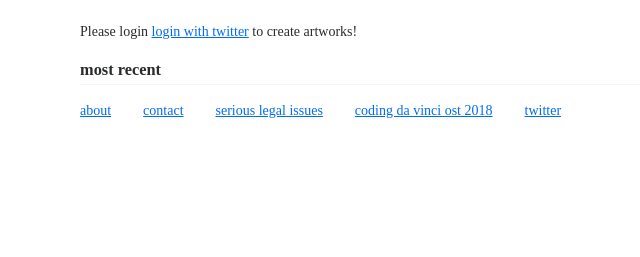
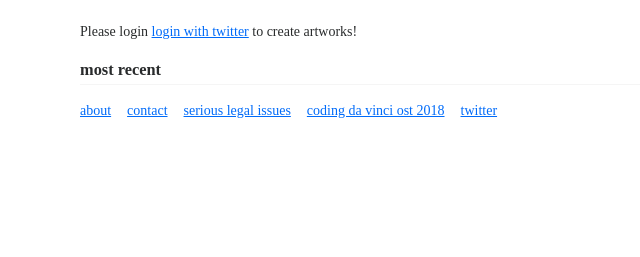
Before and after one commit to jfilter/MDMA, a Django app: page / in a window 1280 px wide. Shown: the part 92-349 px from the top of the page, without its empty margins (160-800 px from the left). Run offline with Django 3.2, Linux system fonts and the light colour scheme; data that the repository does not hold is empty; parts of the project's set-up code (start-up, migrations or seed data) failed here and were passed over; some libraries are stand-ins or nearby versions.

Commit message:
harmonize navs

```diff
--- a/static/css/main.css
+++ b/static/css/main.css
@@ -73,11 +73,11 @@ header h1 a {
 }
 
 footer a {
-  padding: 0 1rem;
+  padding: 0 0.5rem;
 }
 
 footer a:first-child {
-  padding: 0 1rem 0 0;
+  padding: 0 0.5rem 0 0;
 }
 
 .errorlist {
--- a/templates/base.html
+++ b/templates/base.html
@@ -14,8 +14,7 @@
     <h1><a href="{% url 'index' %}">MDMA – Make Deep Art Accessible</a></h1>
     {% if user.is_authenticated %}
         <nav class="nav-links">
-          Welcome {{ user.username }}!<br><a href="{% url 'index' %}">home</a> <a href="{% url 'new' %}">create artwork</a>
-           <a href="{% url 'artworks' %}">show artworks</a> <a href="{% url 'profile' %}">profile</a>
+          Welcome {{ user.username }}!<br><a href="{% url 'index' %}">home</a><a href="{% url 'new' %}">create artwork</a><a href="{% url 'artworks' %}">show artworks</a><a href="{% url 'profile' %}">profile</a>
         </nav>
         {% else %}
         <nav>
```
